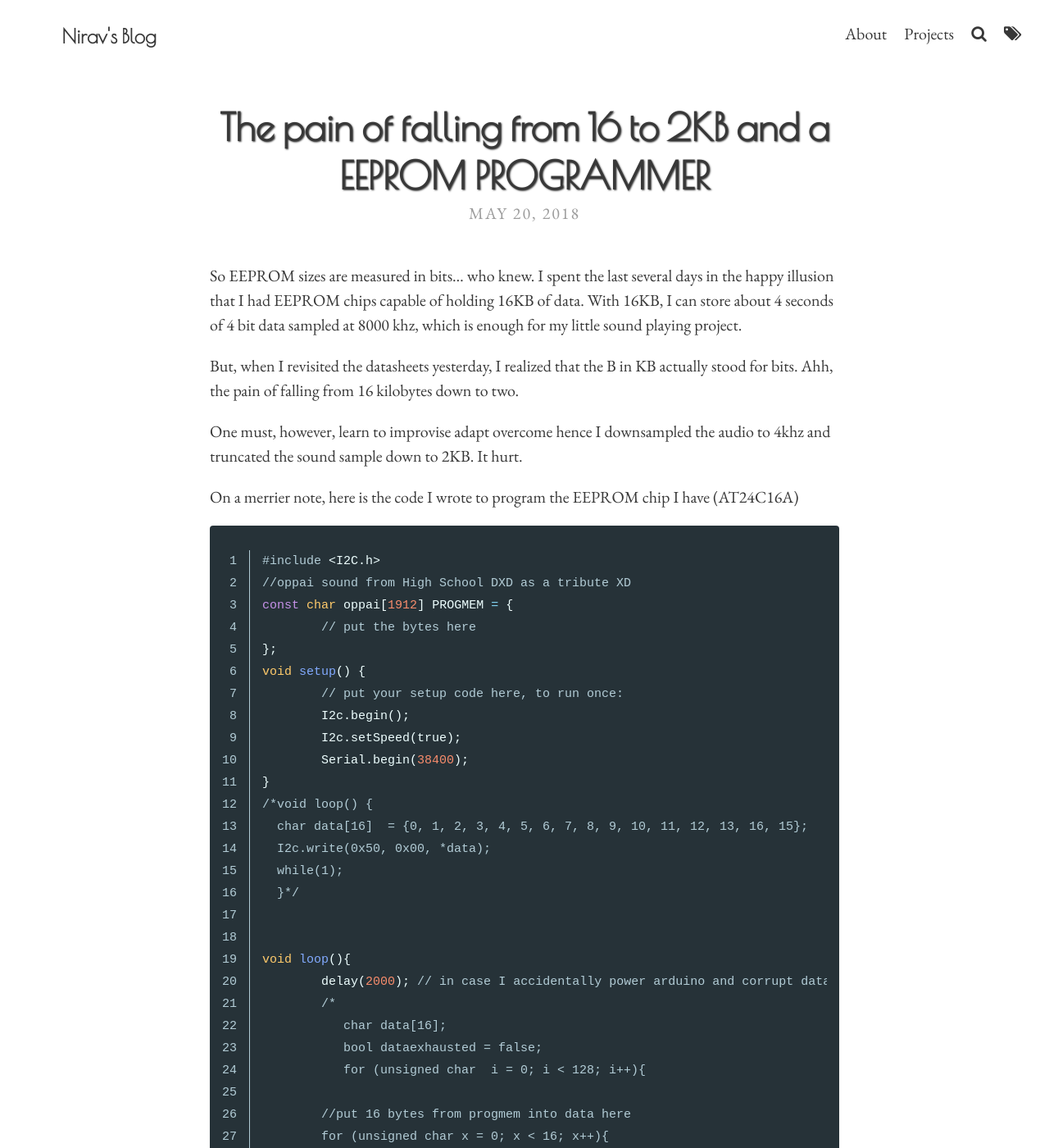
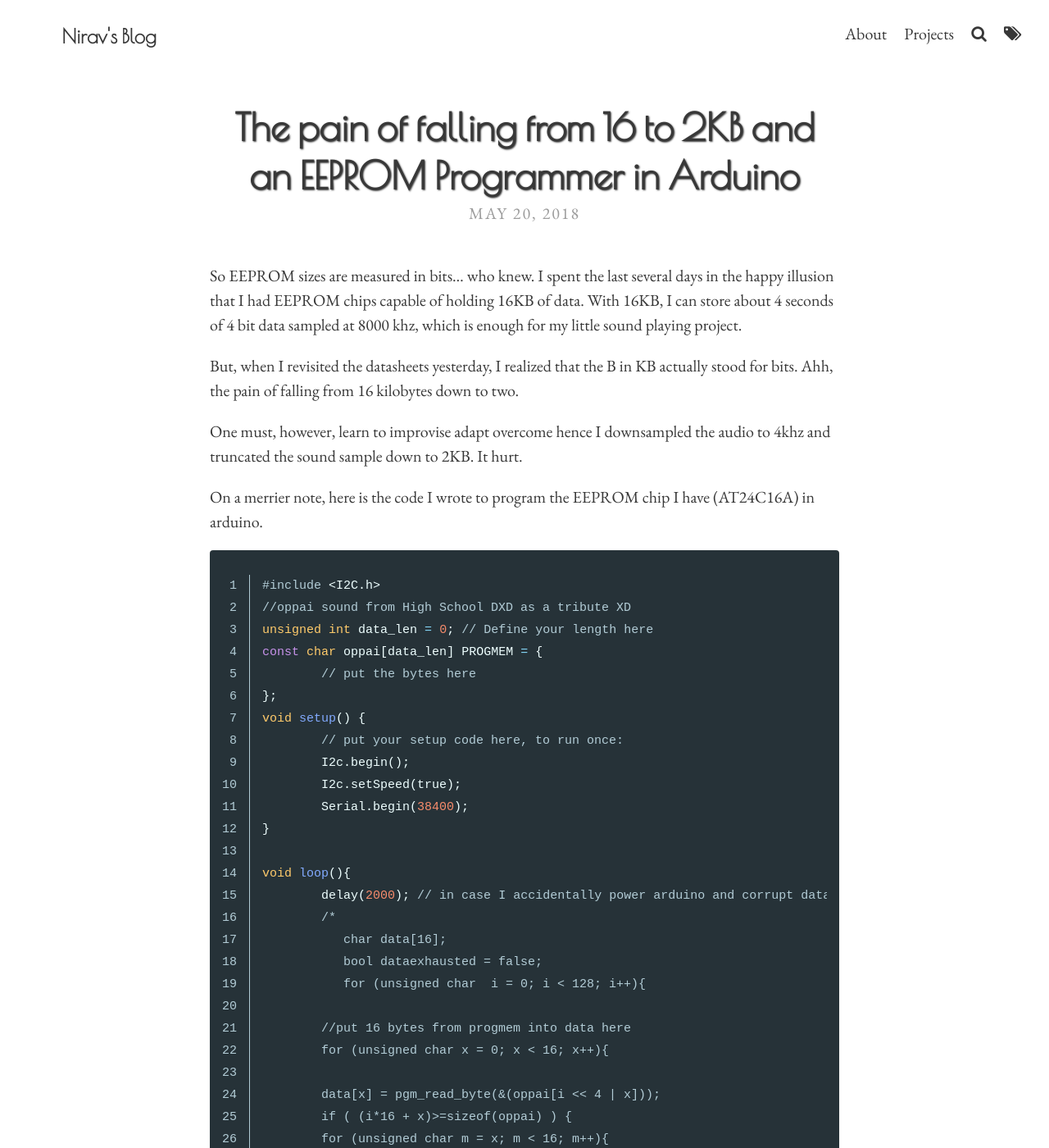
Before and after one commit to niravcodes/niravcodes.github.io, a Jekyll site: the page built from _posts/2018-05-20-the-pain-of-falling-from-16-to-2kb-and-a-eeprom-programmer.md, in a window 1280 px wide and 1400 px high. Shown: the whole window at 82% size. Built offline with Jekyll 4.4.1, drawn with Linux system fonts in a browser that asks for light colours; comment, search, counter and statistics services are not loaded; some of the changed text lies outside the part shown.

Commit message:
Update from Forestry.io - Updated 2018-05-20-the-pain-of-falling-from-16-to-2kb-and-a-eeprom-programmer.md

```diff
--- a/_posts/2018-05-20-the-pain-of-falling-from-16-to-2kb-and-a-eeprom-programmer.md
+++ b/_posts/2018-05-20-the-pain-of-falling-from-16-to-2kb-and-a-eeprom-programmer.md
@@ -1,6 +1,6 @@
 ---
 layout: post
-title: The pain of falling from 16 to 2KB and a EEPROM PROGRAMMER
+title: The pain of falling from 16 to 2KB and an EEPROM Programmer in Arduino
 tags:
 - code
 - electronics
@@ -14,12 +14,13 @@ But, when I revisited the datasheets yesterday, I realized that the B in KB actu
 
 One must, however, learn to improvise adapt overcome hence I downsampled the audio to 4khz and truncated the sound sample down to 2KB. It hurt.
 
-On a merrier note, here is the code I wrote to program the EEPROM chip I have (AT24C16A)
+On a merrier note, here is the code I wrote to program the EEPROM chip I have (AT24C16A) in arduino.
 
 {% highlight c linenos %}
 #include <I2C.h>
 //oppai sound from High School DXD as a tribute XD
-const char oppai[1912] PROGMEM = {
+unsigned int data_len = 0; // Define your length here
+const char oppai[data_len] PROGMEM = {
 	// put the bytes here
 };
 void setup() {
@@ -28,12 +29,6 @@ void setup() {
 	I2c.setSpeed(true);
 	Serial.begin(38400);
 }
-/*void loop() {
-  char data[16]  = {0, 1, 2, 3, 4, 5, 6, 7, 8, 9, 10, 11, 12, 13, 16, 15};
-  I2c.write(0x50, 0x00, *data);
-  while(1);
-  }*/
-
 
 void loop(){
 	delay(2000); // in case I accidentally power arduino and corrupt data
```
